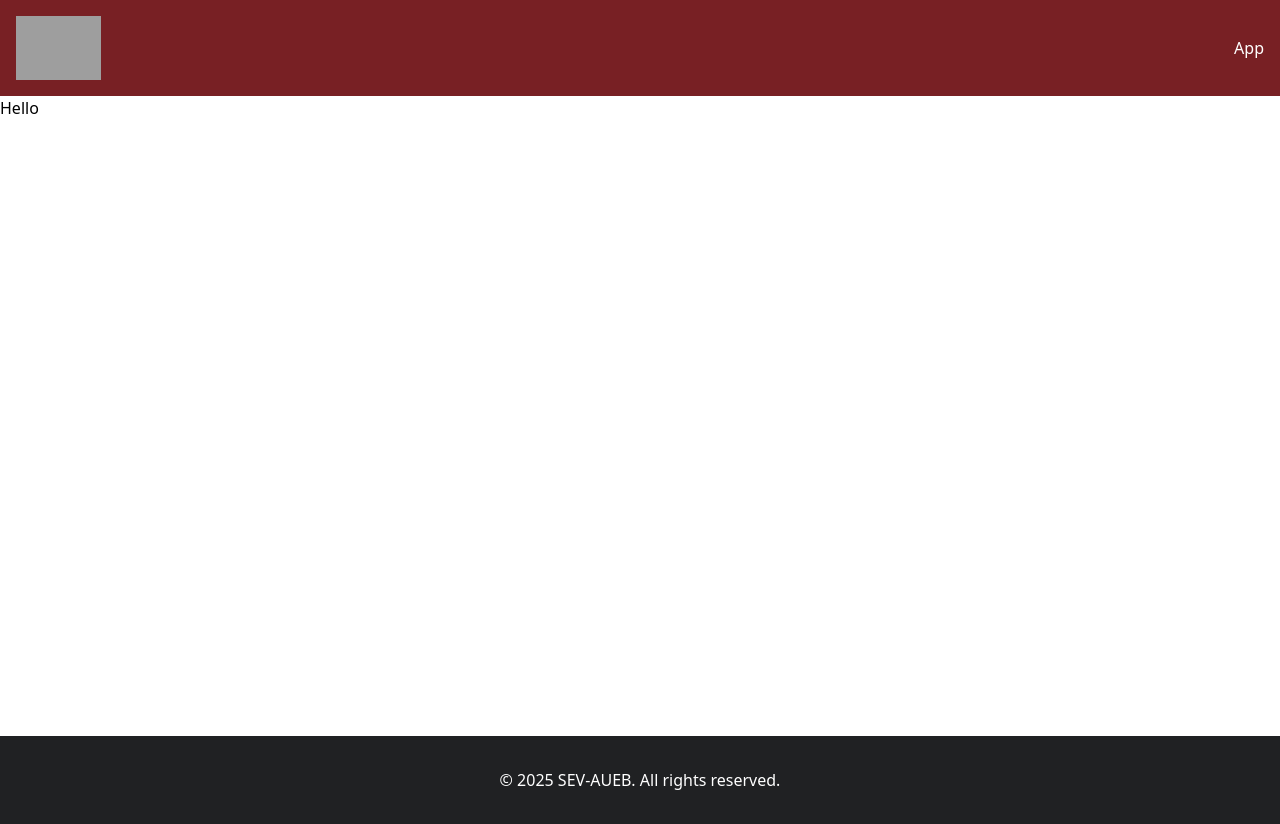
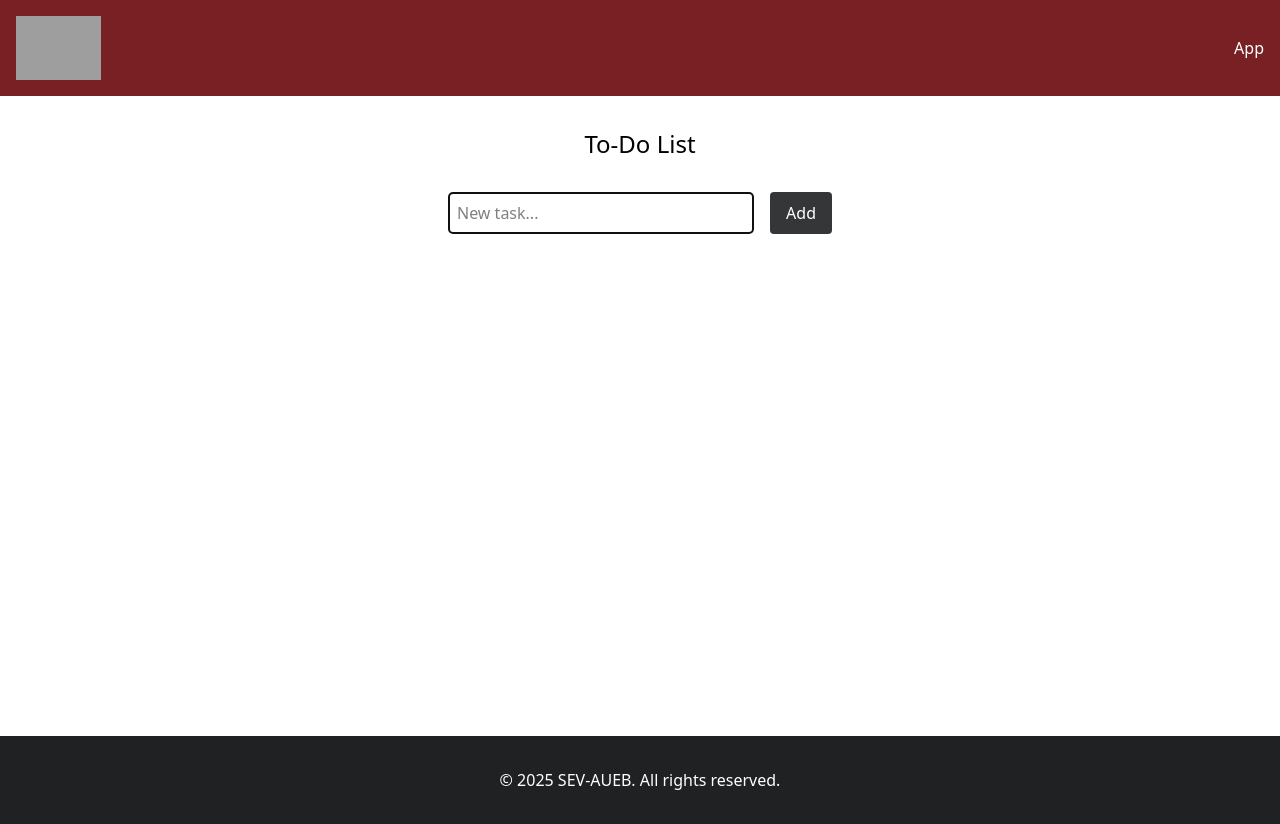
Before and after one commit to MELZOT/sev-react-todo-app, a React (Vite) app: page / in a window 1280 px wide. Built offline with nearby package versions, Linux system fonts and the light colour scheme; grey boxes are pictures that could not be loaded.

Commit message:
feat(todos):add Todo and TodoForm components

```diff
--- a/src/App.tsx
+++ b/src/App.tsx
@@ -1,13 +1,12 @@
 import Layout from "./components/layout/Layout.tsx";
+import Todo from "./components/todo/Todo.tsx";
 
 function App() {
 
-
     return (
         <>
-
             <Layout>
-<h1>Hello</h1>
+                <Todo/>
             </Layout>
         </>
     )
--- /dev/null
+++ b/src/components/todo/Todo.tsx
@@ -0,0 +1,32 @@
+import {useState, useRef, useEffect} from "react";
+import TodoForm from "./TodoForm.tsx";
+import type { TodoProps } from "../../types";
+
+const Todo = () => {
+    const [todos, setTodos] = useState<TodoProps[]>([]);
+
+    const inputRef = useRef<HTMLInputElement>(null);
+
+    const addTodo = (text: string) => {
+        setTodos(prev => [
+            ...prev,
+            {id: Date.now(), text, completed: false},
+        ])
+        console.log(todos);
+    }
+
+    useEffect(() => {
+        inputRef.current?.focus();
+    }, [todos]);
+
+    return (
+        <>
+            <div className="max-w-sm mx-auto">
+                <h1 className="text-center text-2xl py-8">To-Do List</h1>
+                <TodoForm addTodo={addTodo} inputRef={inputRef} />
+            </div>
+        </>
+    )
+}
+
+export default Todo;
--- /dev/null
+++ b/src/components/todo/TodoForm.tsx
@@ -0,0 +1,38 @@
+import Button from "../ui/Button.tsx";
+import type {TodoFormProps} from "../../types.ts";
+import {useState} from "react";
+
+const TodoForm = ({addTodo, inputRef}: TodoFormProps) => {
+    const [text, setText] = useState("");
+
+    const handleChange = (e: React.ChangeEvent<HTMLInputElement>) => {
+        setText(e.target.value);
+    }
+
+    const handleSubmit = (e: React.FormEvent<HTMLFormElement>) => {
+        e.preventDefault();
+        if (text.trim() !== "") {
+            addTodo(text);
+            setText("");
+            inputRef.current?.focus();
+        }
+    }
+
+    return (
+        <>
+            <form className="flex gap-4 mb-4" onSubmit={handleSubmit}>
+                <input
+                    ref = {inputRef}
+                    value={text}
+                    onChange={handleChange}
+                    type="text"
+                    className="flex-1 border p-2 rounded"
+                    placeholder="New task..."
+                />
+                <Button label="Add"/>
+            </form>
+        </>
+    )
+}
+
+export default TodoForm;
--- a/src/types.ts
+++ b/src/types.ts
@@ -1,6 +1,17 @@
- export type ButtonProps = {
+export type ButtonProps = {
     onClick?: () => void;
     disabled?: boolean;
     label: string;
     addClasses?: string;
 }
+
+export type TodoProps = {
+    id: number;
+    text: string;
+    completed: boolean;
+}
+
+export type TodoFormProps = {
+    addTodo: (text: string) => void;
+    inputRef: React.RefObject<HTMLInputElement | null>;
+}
```
Lines whose indentation alone changed are shown as unchanged.
